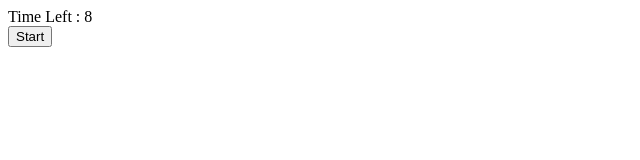
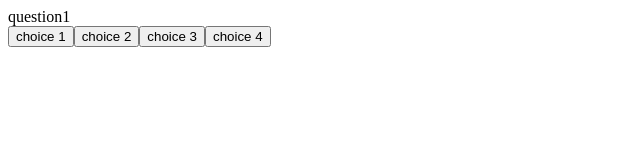
Before and after one commit to Arnasia/codeQuiz, a plain HTML site: page index.html in a window 1280 px wide. Both pictures are taken after a click on the button "Start". Shown: the whole page, without its empty margins (0-640 px from the left). Drawn offline with Linux system fonts and the light colour scheme.

Commit message:
added multiple question loop and score

```diff
--- a/index.html
+++ b/index.html
@@ -8,8 +8,12 @@
     <link rel="stylesheet" href="./index.css">
 </head>
 <body>
-    <div id="time"></div>
-    <button id="startQuiz">Start</button>
+    <div id="initialPage">
+        <div id="time"></div>
+        <button id="startQuiz">Start</button>
+    </div>
+    <div id="quizQuestions"></div>
+    <div id="acknowledgement"></div>
     <script src="./index.js"></script>
 </body>
 </html>
--- a/index.js
+++ b/index.js
@@ -1,6 +1,63 @@
 let startbtn= document.getElementById("startQuiz")
 let timeDiv= document.getElementById("time")
-let quizTime= 10;
+let initialPage= document.getElementById("initialPage")
+let quizDiv = document.getElementById("quizQuestions")
+let ackdiv= document.getElementById("acknowledgement")
+let quizTime= 50;
+let score = 0
+
+let quizQuestions = [{
+    question: "question1",
+    choices: ["choice 1", "choice 2", "choice 3", "choice 4"],
+    answer: "choice 2"
+},{
+    question: "question2",
+    choices: ["choice 1", "choice 2", "choice 3", "choice 4"],
+    answer: "choice 2"
+},{
+    question: "question3",
+    choices: ["choice 1", "choice 2", "choice 3", "choice 4"],
+    answer: "choice 2"
+}]
+let questionNumber = 0;
+function startQuiz (){
+    initialPage.innerHTML="";
+    quizDiv.innerHTML=""
+    let currentQuestion = quizQuestions [questionNumber]
+
+    let questiondiv = document.createElement("div")
+    questiondiv.innerHTML = currentQuestion.question;
+
+    let choicediv= document.createElement("div")
+
+
+    for (let i=0; i<currentQuestion.choices.length;i++){
+        let choicebtn = document.createElement("button")
+        choicebtn.innerHTML=currentQuestion.choices[i]
+        choicebtn.addEventListener('click',event=>{
+            console.log(event.target.innerHTML)
+            let userChoice= event.target.innerHTML;
+            let correctAnswer= currentQuestion.answer;
+            if (userChoice===correctAnswer){
+               ackdiv.innerHTML="";
+               ackdiv.innerHTML="correct answer"
+               score = score + 10;
+               questionNumber++;
+               startQuiz()
+
+            }else {
+            ackdiv.innerHTML="";
+            ackdiv.innerHTML="incorrect answer"
+            quizTime = quizTime - 10;
+            questionNumber++;
+            startQuiz()
+
+            }
+        })
+        choicediv.append(choicebtn)
+    }
+    quizDiv.append(questiondiv,choicediv)
+}
 
 function startTimer(){
     let setTime= setInterval(function(){
@@ -17,6 +74,7 @@ function startTimer(){
 
  function init(){
     startTimer();
+    startQuiz();
  }
 
 startbtn.addEventListener("click",init)
```
